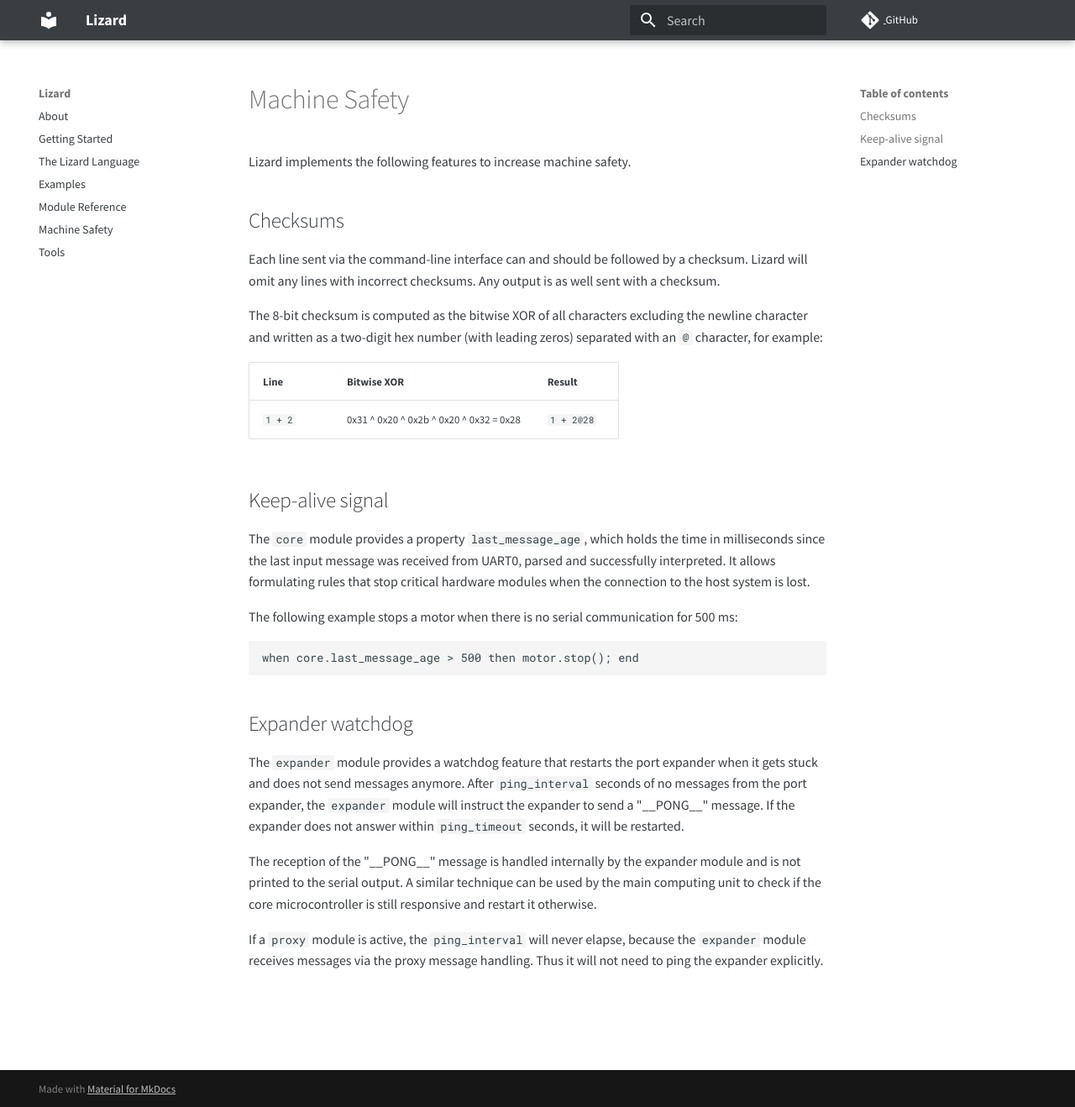
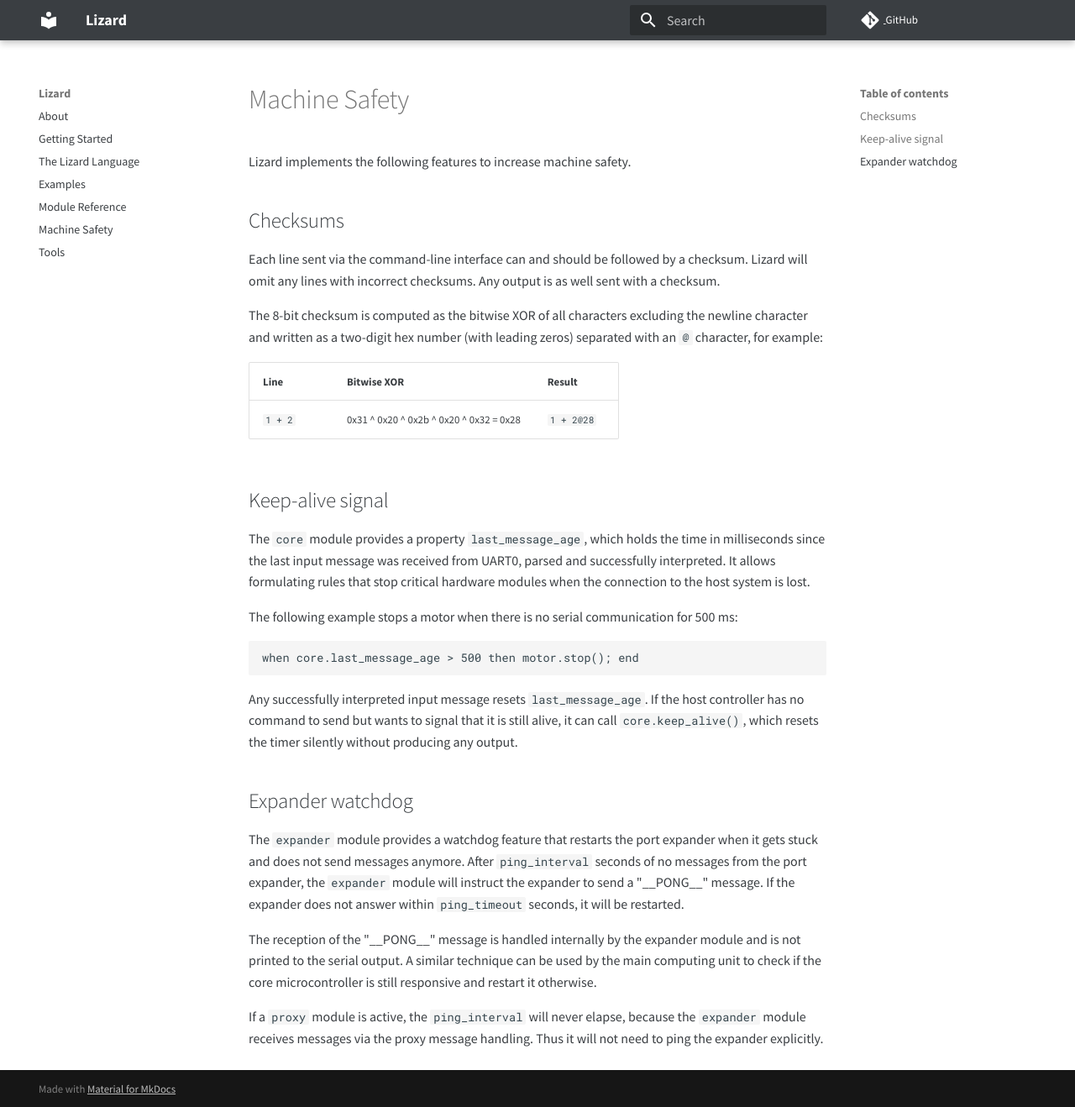
Before and after one commit to zauberzeug/lizard, an MkDocs documentation site: the page built from docs/machine_safety.md, in a window 1280 px wide and 1318 px high. Shown: the whole window at 84% size. Built offline with MkDocs 1.6.1 and Material for MkDocs 9.7.7, drawn with Linux system fonts in a browser that asks for light colours; comment, search, counter and statistics services are not loaded.

Commit message:
document core.keep_alive() in machine safety guide
Co-Authored-By: Claude Opus 4.7 (1M context) <noreply@anthropic.com>

````diff
--- a/docs/machine_safety.md
+++ b/docs/machine_safety.md
@@ -25,6 +25,9 @@ The following example stops a motor when there is no serial communication for 50
 when core.last_message_age > 500 then motor.stop(); end
 ```
 
+Any successfully interpreted input message resets `last_message_age`.
+If the host controller has no command to send but wants to signal that it is still alive, it can call `core.keep_alive()`, which resets the timer silently without producing any output.
+
 ## Expander watchdog
 
 The `expander` module provides a watchdog feature that restarts the port expander when it gets stuck and does not send messages anymore.
````
